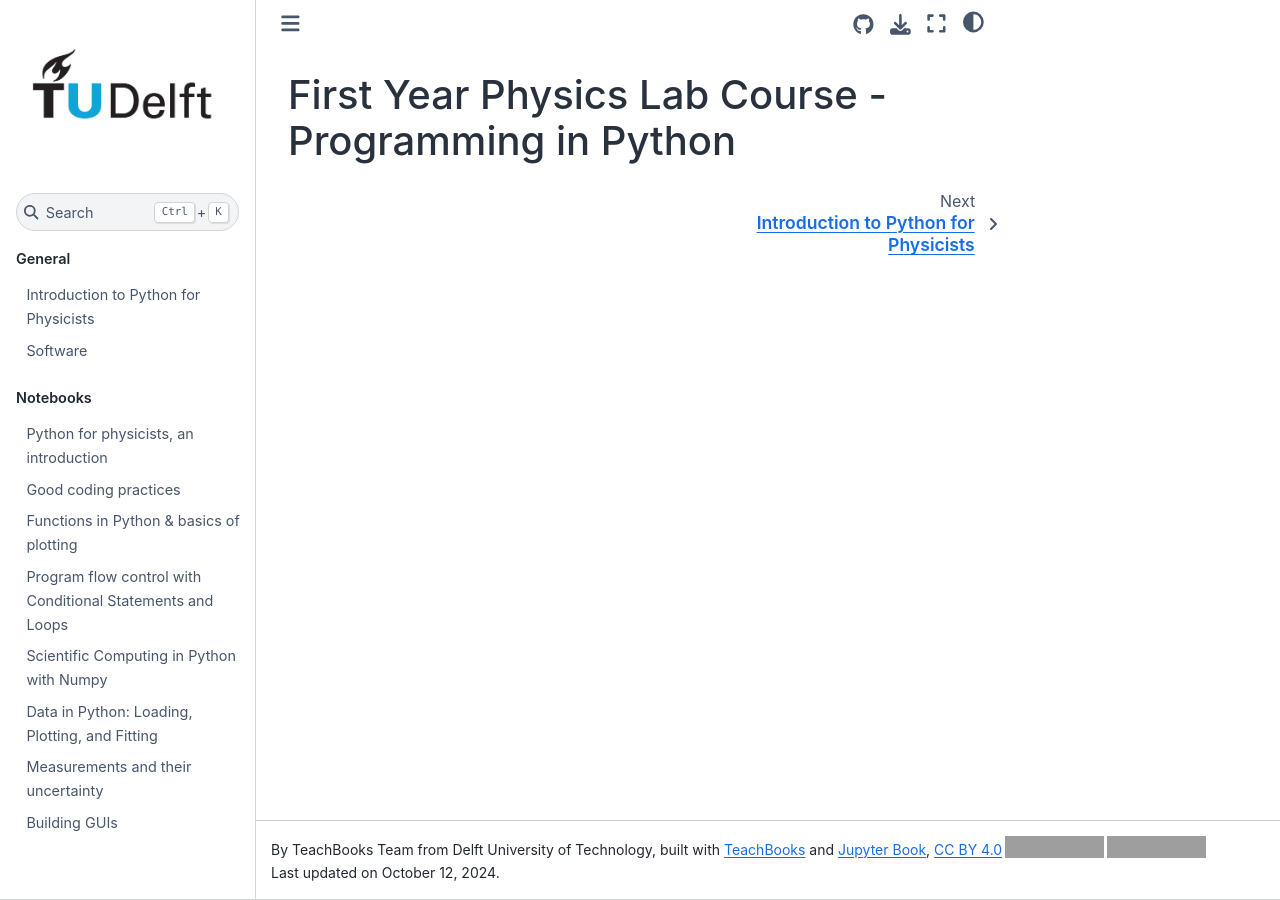
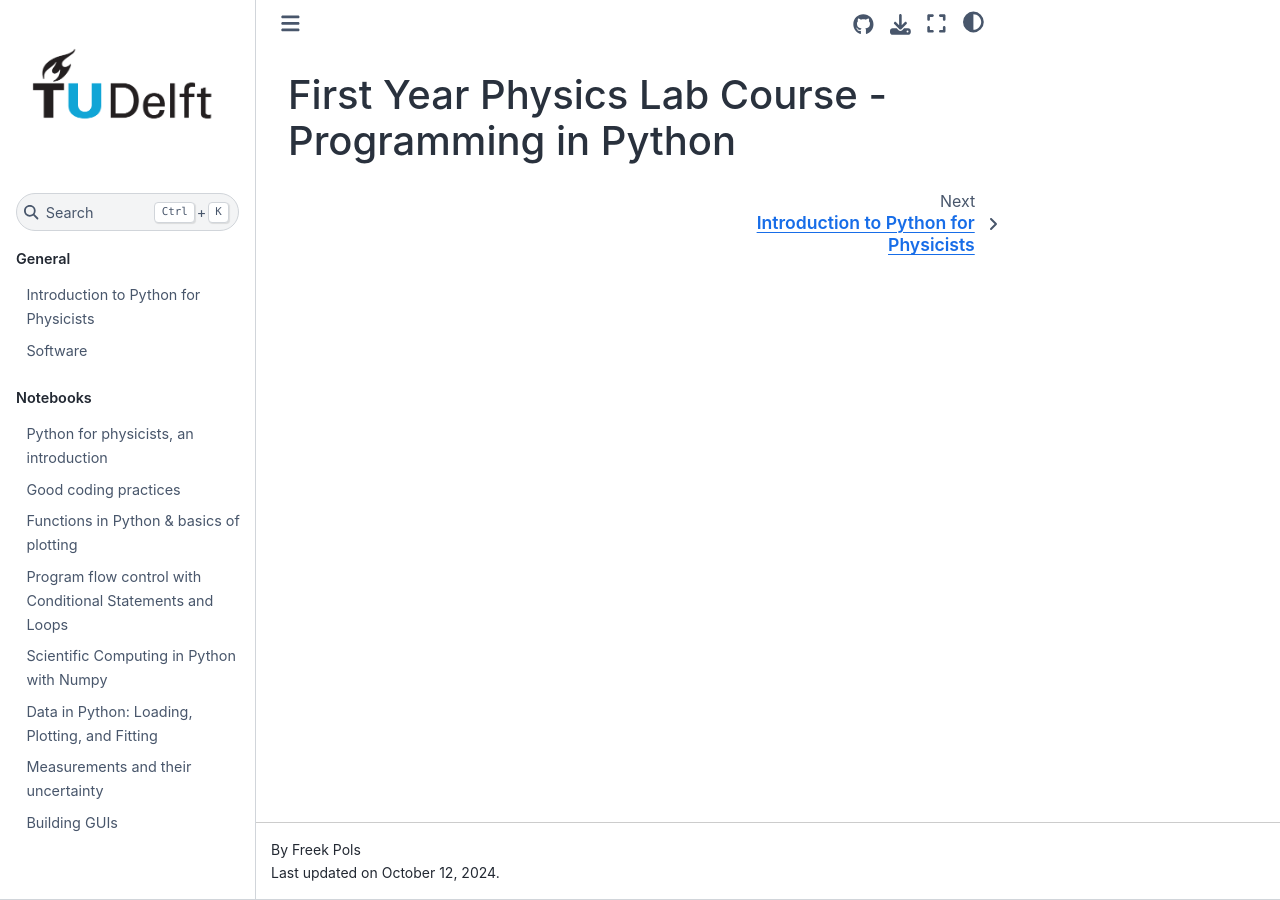
Before and after one commit to boasbakker/FYPLC, a Jupyter Book: the page built from book/intro.md, in a window 1280 px wide. Built offline with Jupyter Book 1.0.4 settings and Sphinx 7.4.7 and the Sphinx Book theme 1.1.4, drawn with Linux system fonts in a browser that asks for light colours; comment, search, counter and statistics services are not loaded; grey boxes are pictures that could not be loaded.

```diff
--- a/book/_config.yml
+++ b/book/_config.yml
@@ -1,5 +1,5 @@
-title: Template
-author: TeachBooks Team from Delft University of Technology, built with <a href="https://teachbooks.tudelft.nl/">TeachBooks</a> and <a href="https://jupyterbook.org/">Jupyter Book</a>, <a href="https://creativecommons.org/licenses/by/4.0/" target="_blank" rel="license noopener noreferrer"">CC BY 4.0<img style="height:22px!important;margin-left:3px;vertical-align:text-bottom;" src="https://mirrors.creativecommons.org/presskit/icons/cc.svg" alt=""><img style="height:22px!important;margin-left:3px;vertical-align:text-bottom;" src="https://mirrors.creativecommons.org/presskit/icons/by.svg" alt=""></a> #add your own name here
+title: Python in the First Year Physics Lab Course
+author: Freek Pols
 logo: figures/TUDelft_logo_rgb.png #add your own logo here
 
 execute:
@@ -9,7 +9,7 @@ only_build_toc_files: true
 
 html:
   favicon : "figures/favicon.ico"
-  baseurl :  "https://teachbooks.github.io/template/" #Replace this with your own URL
+  baseurl :  "" #Replace this with your own URL
 
 sphinx:
   config:
--- a/requirements.txt
+++ b/requirements.txt
@@ -7,8 +7,8 @@ jupyterbook-patches
 docutils==0.17.1
 
 # now list the packages (and the respective url) you wish to download from the GitLab package registry
---extra-index-url https://gitlab.tudelft.nl/api/v4/projects/11239/packages/pypi/simple
+#--extra-index-url https://gitlab.tudelft.nl/api/v4/projects/11239/packages/pypi/simple
 sphinx-thebe ~= 0.9.9  #temporarily disable
 
 # lastly any packages you wish to download directly from a Git repository
-download_link_replacer @ git+https://gitlab.tudelft.nl/mude/sphinx-download-link-replacer
+# download_link_replacer @ git+https://gitlab.tudelft.nl/mude/sphinx-download-link-replacer
```
Also changed, not shown: figures/action_re-run.jpeg (deleted), figures/create_new_repository.png (deleted), figures/set_up_pages.png (deleted), figures/use_github_pages_website.png (deleted), figures/use_template.png (deleted), 1 other file.
